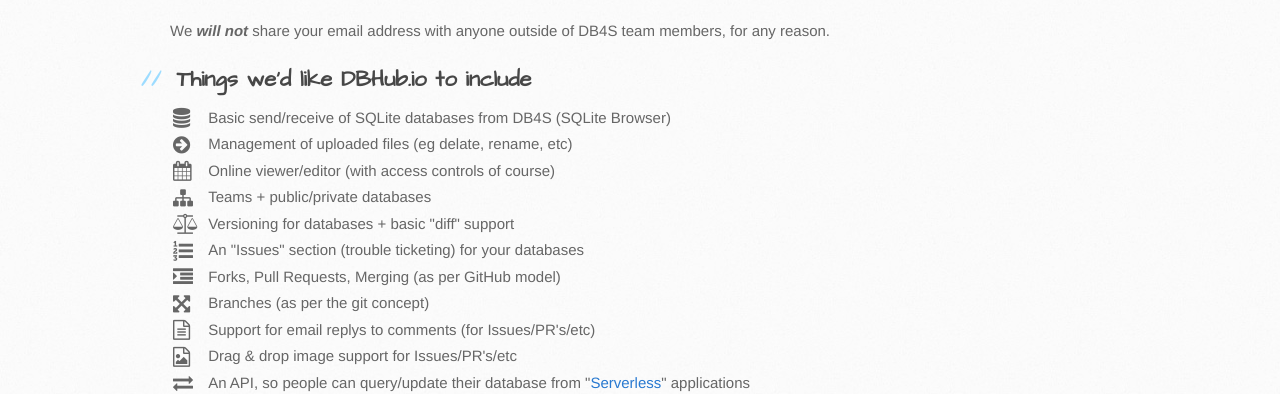
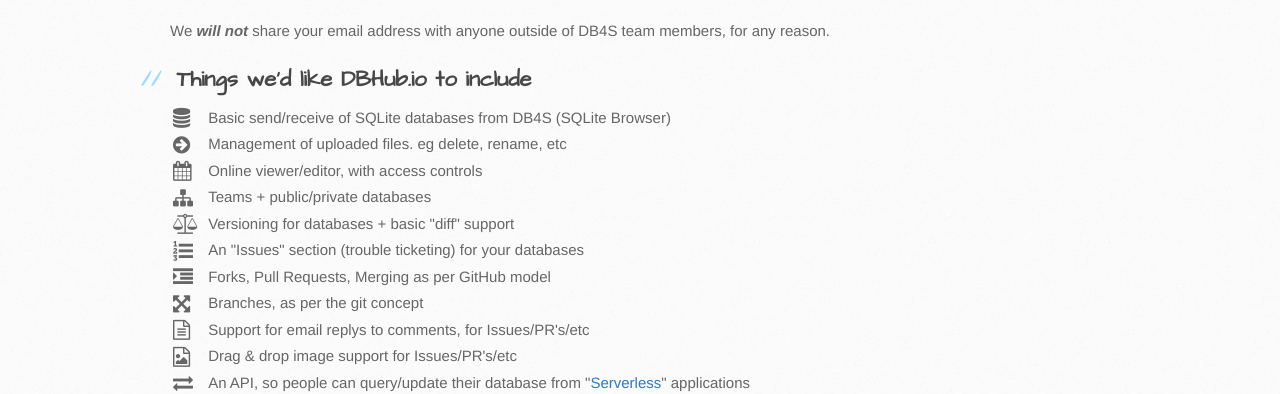
Before and after one commit to sqlitebrowser/DBHub.io-website, a plain HTML site: page index.html in a window 1280 px wide. Shown: the part 784-1178 px from the top of the page. Drawn offline with Linux system fonts and the light colour scheme.

Commit message:
Typo fix, wording tweak

```diff
--- a/index.html
+++ b/index.html
@@ -73,14 +73,14 @@ members, for any reason.</p>
 
 <table border="0">
 <tr><td><i class="fa fa-database fa-lg"></i></td><td>Basic send/receive of SQLite databases from DB4S (SQLite Browser)</td></tr>
-<tr><td><i class="fa fa-arrow-circle-right fa-lg"></i></td><td>Management of uploaded files (eg delate, rename, etc)</td></tr>
-<tr><td><i class="fa fa-calendar fa-lg"></i></td><td>Online viewer/editor (with access controls of course)</td></tr>
+<tr><td><i class="fa fa-arrow-circle-right fa-lg"></i></td><td>Management of uploaded files. eg delete, rename, etc</td></tr>
+<tr><td><i class="fa fa-calendar fa-lg"></i></td><td>Online viewer/editor, with access controls</td></tr>
 <tr><td><i class="fa fa-sitemap fa-lg"></i></td><td>Teams + public/private databases</td></tr>
 <tr><td><i class="fa fa-balance-scale fa-lg"></i></td><td>Versioning for databases + basic "diff" support</td></tr>
 <tr><td><i class="fa fa-list-ol fa-lg"></i></td><td>An "Issues" section (trouble ticketing) for your databases</td></tr>
-<tr><td><i class="fa fa-indent fa-lg"></i></td><td>Forks, Pull Requests, Merging (as per GitHub model)</td></tr>
-<tr><td><i class="fa fa-arrows-alt fa-lg"></i></td><td>Branches (as per the git concept)</td></tr>
-<tr><td><i class="fa fa-file-text-o fa-lg"></i></td><td>Support for email replys to comments (for Issues/PR's/etc)</td></tr>
+<tr><td><i class="fa fa-indent fa-lg"></i></td><td>Forks, Pull Requests, Merging as per GitHub model</td></tr>
+<tr><td><i class="fa fa-arrows-alt fa-lg"></i></td><td>Branches, as per the git concept</td></tr>
+<tr><td><i class="fa fa-file-text-o fa-lg"></i></td><td>Support for email replys to comments, for Issues/PR's/etc</td></tr>
 <tr><td><i class="fa fa-file-image-o fa-lg"></i></td><td>Drag &amp; drop image support for Issues/PR's/etc</td></tr>
 <tr><td><i class="fa fa-exchange fa-lg"></i></td><td>An API, so people can query/update their database from "<a href="https://serverless.com">Serverless</a>" applications</td></tr>
 </table>
```
